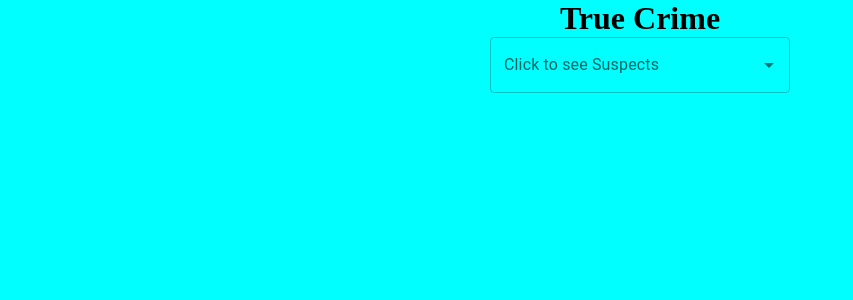
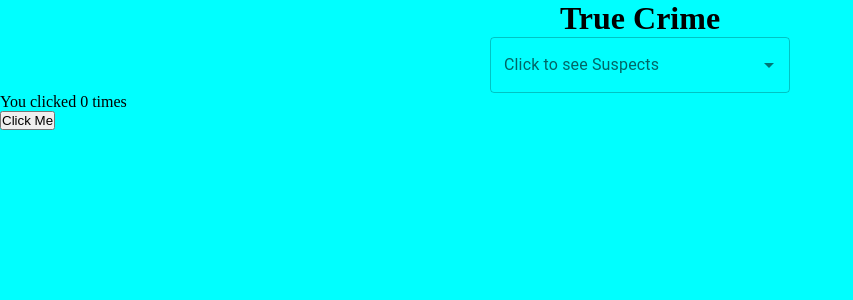
Before and after one commit to joseliner/TrueCrime, a React app in the folder client/: page / in a window 1280 px wide. Shown: the top 300 px of the page, without its empty margins (0-853 px from the left). Built offline with nearby package versions, Linux system fonts and the light colour scheme; data requests are answered from the project's data file.

Commit message:
edited an image

```diff
--- /dev/null
+++ b/client/src/components/Example.tsx
@@ -0,0 +1,22 @@
+import React, { useState } from 'react'
+
+export function Example(): JSX.Element {
+
+const [count, setCount] = useState<number>(0);
+
+if (count === 3) {
+    console.log(3);
+} else {
+    console.log('count is not 3');
+}
+
+    return (
+        <div>
+            <p>You clicked {count} times</p>
+            <button onClick={() => setCount(count + 1)}>
+                Click Me
+            </button>
+         </div>
+            );
+              }
+            //   fikllll
--- a/client/src/components/Home.tsx
+++ b/client/src/components/Home.tsx
@@ -3,7 +3,7 @@
 import TextField from '@mui/material/TextField';
 import Autocomplete from '@mui/material/Autocomplete';
 /* eslint-disable */
-
+import { Example } from './Example';
 
 export const Home: React.FC = () => {
 
@@ -134,6 +134,7 @@
   />
 
         </div>
+
         {viewKillers.map(suspect => {
           // For whichever name plus ID I select, it will compare it to my viewKillers suspect ID. If it matches, then it'll render below.
               if (suspect.id === selectedOption?.id) {
@@ -153,6 +154,7 @@
                 )
               }
             })}
+                    <Example/>
         </div>
   );
 }
```
